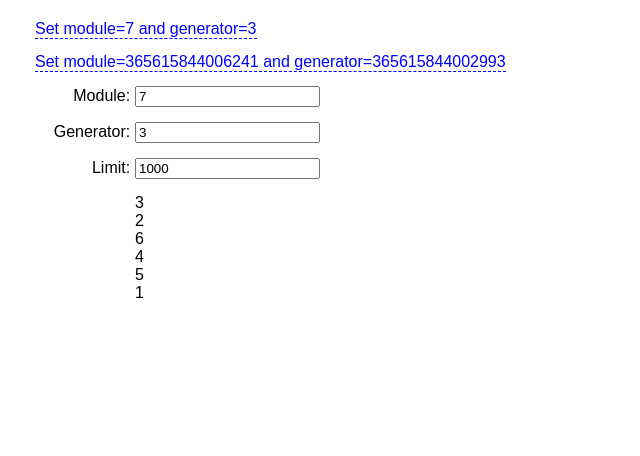
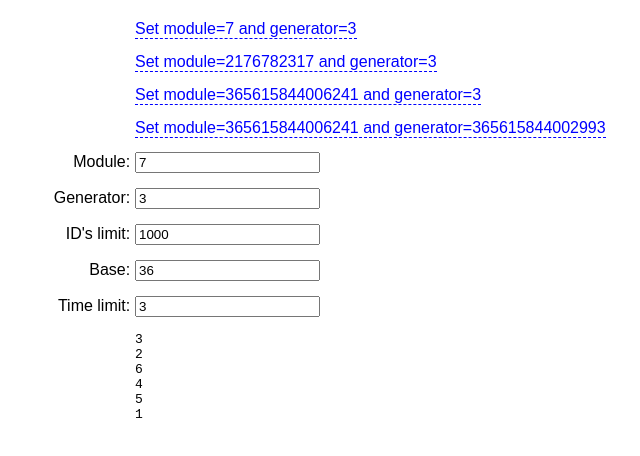
Before and after one commit to bouvens/circle-ids-generator, a React (Create React App) app: page / in a window 1280 px wide. Shown: the top 456 px of the page, without its empty margins (5-645 px from the left). Built offline with nearby package versions, Linux system fonts and the light colour scheme.

Commit message:
Base converting and time limit added, stylized

```diff
--- a/src/App.css
+++ b/src/App.css
@@ -27,6 +27,15 @@
     padding-right: 0.3em;
 }
 
-.value-row {
+.warning {
+    color: red;
+}
+
+.setter,
+.output div {
     margin-left: 100px;
 }
+
+.output div {
+    font-family: monospace;
+}
--- a/src/App.js
+++ b/src/App.js
@@ -25,11 +25,14 @@ class ValueRow extends Component {
 
 class Output extends Component {
     render() {
+        const startTime = performance.now();
         let values = [];
         let repeats = {};
+        let timeLimit = false;
         let hasRepeats = false;
+        let i = 1;
 
-        for (let i = 1; i < this.props.module; i += 1) {
+        for (; i < this.props.module; i += 1) {
             const next = new BigNumber(this.props.generator)
                 .pow(i)
                 .mod(this.props.module)
@@ -46,17 +49,28 @@ class Output extends Component {
             else {
                 break;
             }
+
+            if ((performance.now() - startTime) / 1000 > this.props.time) {
+                timeLimit = true;
+                break;
+            }
         }
 
-        const rows = values.map(function (value, i) {
-            return <ValueRow value={value} key={i}/>
+        const rows = values.map((value, i) => {
+            const converted = value.toString(this.props.base);
+
+            return <ValueRow value={converted} key={i}/>
         });
 
         return (
-            <div>
+            <div className="output">
+                {
+                    timeLimit &&
+                    <div className="warning">Time limit on {i}th.</div>
+                }
                 {
                     hasRepeats &&
-                    <div>Has repeats.</div>
+                    <div className="warning">Has repeats.</div>
                 }
                 {rows}
             </div>
@@ -80,7 +94,9 @@ class CircleIDsGenerator extends Component {
         this.state = {
             module: 7,
             generator: 3,
-            limit: 1000,
+            idsLimit: 1000,
+            base: 36,
+            timeLimit: 3,
         };
     }
 
@@ -101,6 +117,8 @@ class CircleIDsGenerator extends Component {
         return (
             <form className="generator">
                 <Setter module="7" generator="3" onClick={this.setHandler}/>
+                <Setter module="2176782317" generator="3" onClick={this.setHandler}/>
+                <Setter module="365615844006241" generator="3" onClick={this.setHandler}/>
                 <Setter module="365615844006241" generator="365615844002993" onClick={this.setHandler}/>
                 <LabeledInput
                     id="module"
@@ -115,15 +133,29 @@ class CircleIDsGenerator extends Component {
                     onChange={this.changeHandler}
                 />
                 <LabeledInput
-                    id="limit"
-                    label="Limit"
-                    value={this.state.limit}
+                    id="idsLimit"
+                    label="ID's limit"
+                    value={this.state.idsLimit}
+                    onChange={this.changeHandler}
+                />
+                <LabeledInput
+                    id="base"
+                    label="Base"
+                    value={this.state.base}
+                    onChange={this.changeHandler}
+                />
+                <LabeledInput
+                    id="timeLimit"
+                    label="Time limit"
+                    value={this.state.timeLimit}
                     onChange={this.changeHandler}
                 />
                 <Output
                     module={this.state.module}
                     generator={this.state.generator}
-                    limit={this.state.limit}
+                    limit={this.state.idsLimit}
+                    base={this.state.base}
+                    time={this.state.timeLimit}
                 />
             </form>
         );
```
